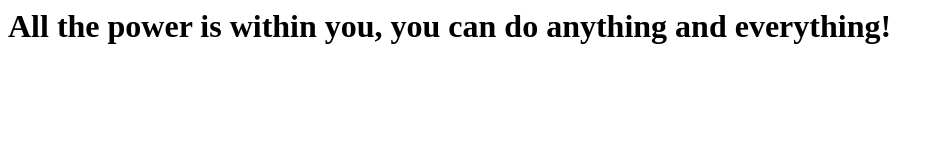
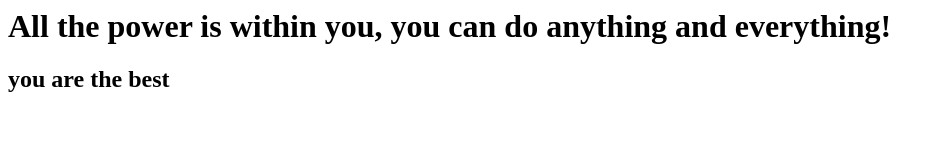
Before and after one commit to jainshailesh-github/firstgitrepo, a plain HTML site: page index.html in a window 1280 px wide. Shown: the whole page, without its empty margins (0-944 px from the left). Drawn offline with Linux system fonts and the light colour scheme.

Commit message:
added 2nd quote

```diff
--- a/index.html
+++ b/index.html
@@ -1,6 +1,6 @@
 <html>
 	<body>
 		<h1> All the power is within you, you can do anything and everything! </h1>
-
+		<h2> you are the best </h2>
 	</body>
 </html>
```
